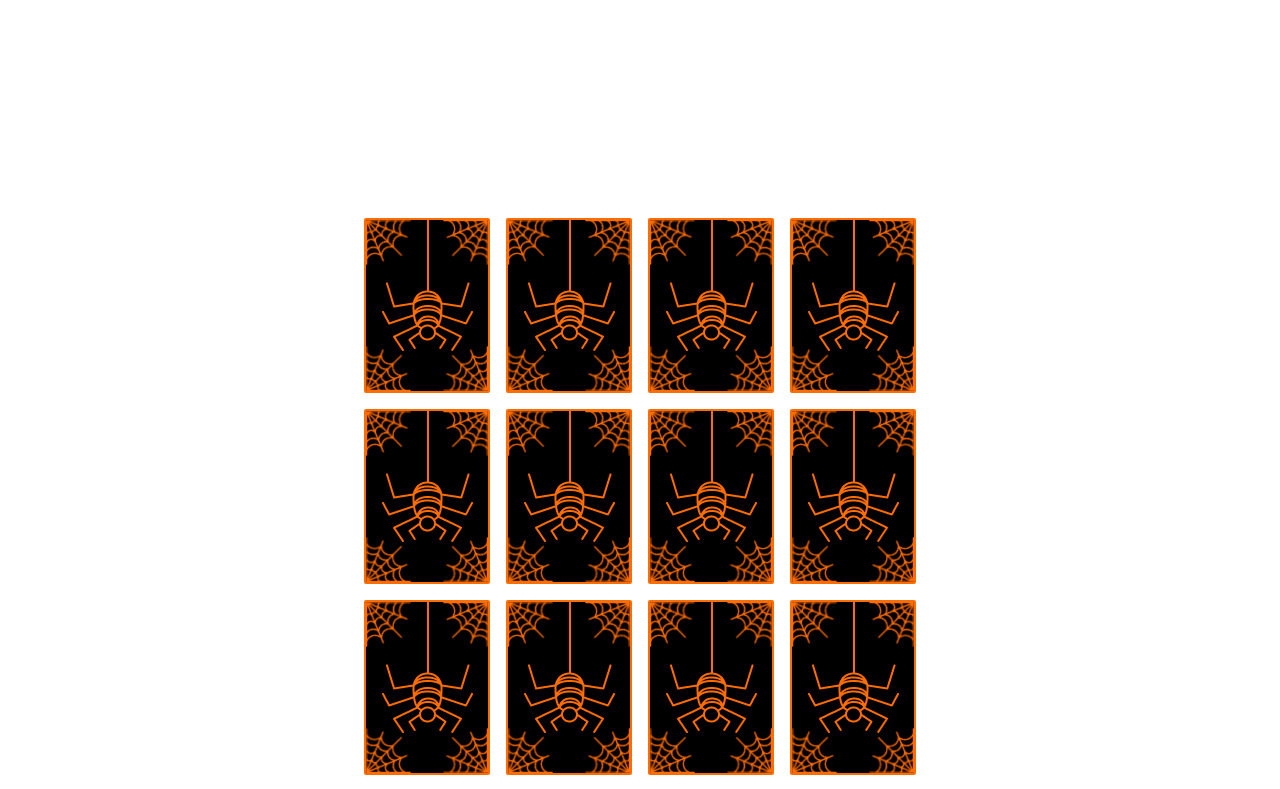
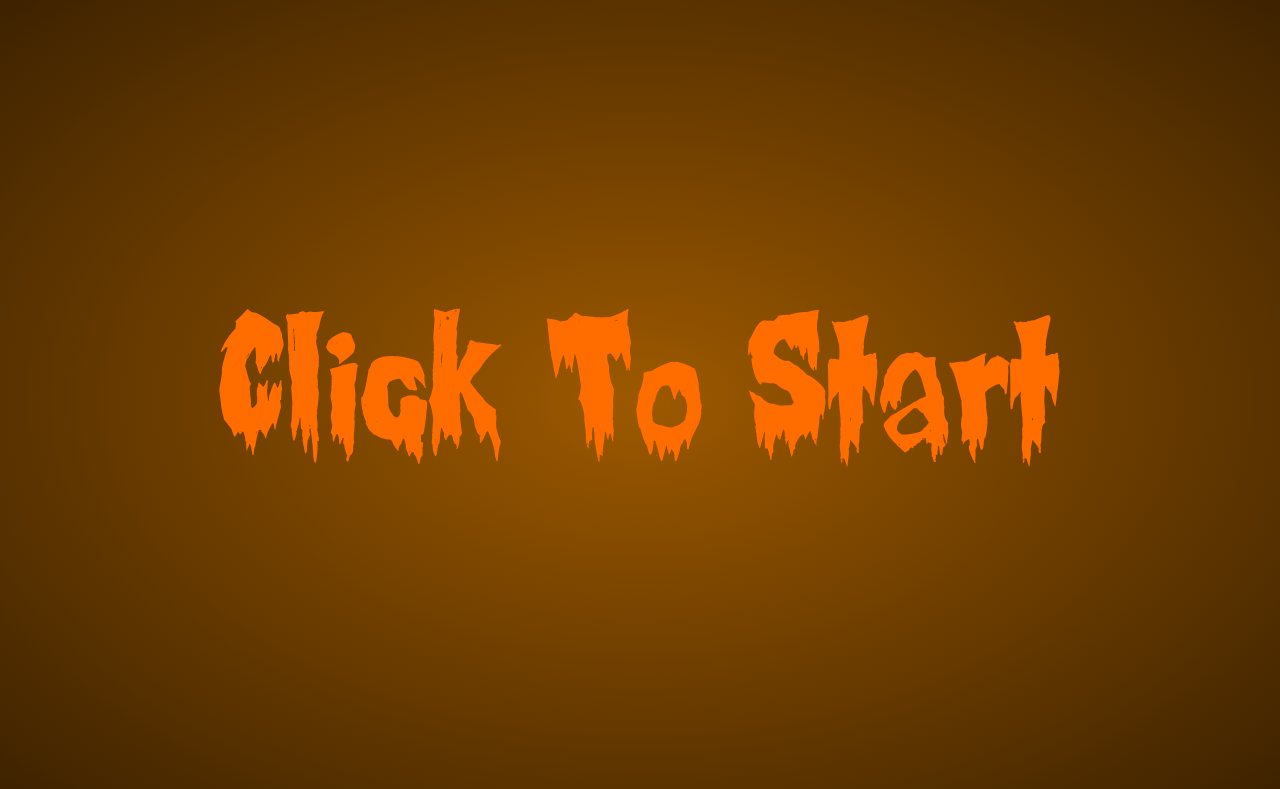
Before and after one commit to KashifKhn/Memory_Game_React, a React (Vite) app: page / in a window 1280 px wide. Shown: the top 789 px of the page. Built offline with nearby package versions, Linux system fonts and the light colour scheme.

Commit message:
adding flips count matchCount and time

```diff
--- a/src/App.jsx
+++ b/src/App.jsx
@@ -1,10 +1,47 @@
-import React from 'react'
+import React, { useEffect, useState } from 'react'
 import CardList from './components/CardList'
 
 const App = () => {
+  const [flipCount, setFlipCount] = useState(0);
+  const [matchedCount, setMatchedCount] = useState(0);
+  const [time, setTime] = useState(100);
+  const [gameStart, setGameStart] = useState(false);
+  const [gameOver, setGameOver] = useState(false);
+
+  useEffect(() => {
+    if(gameOver) return;
+    if(time === 0) setGameOver(true);
+    const interval = setInterval(() => {
+      setTime(time => time - 1);
+    }, 1000);
+    return () => clearInterval(interval);
+  }, []);
+
+  if(!gameStart)
+    return (
+      <div className='w-full flex flex-col items-center justify-center gap-4 min-h-screen overflow-hidden'>
+        <button
+          className='text-[10em] font-Creepy text-orange-dark self-center'
+          onClick={() => setGameStart(true)}
+        >
+          Click To Start
+        </button>
+      </div>
+    );
+
   return (
-    <div className='App flex items-center justify-center h-screen my-48'>
-      <CardList />
+    <div className='w-full flex flex-col items-center justify-center gap-4 mt-8'>
+      <h1 className='text-[6em] font-Creepy text-orange-dark '>Mix-OR-Match</h1>
+      <div className='flex gap-8'>
+        <h2 className='text-[4em] font-Lunacy text-orange-light '>Time: {time}</h2>
+        <h2 className='text-[4em] font-Lunacy text-orange-light '>Flips: {flipCount}</h2>
+        <h2 className='text-[4em] font-Lunacy text-orange-light '>Matches: {matchedCount}</h2>
+      </div>
+      <CardList
+        setFlipCount={setFlipCount}
+        setMatchedCount={setMatchedCount}
+        gameOver={gameOver}
+       />
     </div>
   )
 }
--- a/src/components/Card.jsx
+++ b/src/components/Card.jsx
@@ -14,6 +14,7 @@ const Card = (props) => {
     return (
         <div
             className={`
+                card
                 relative w-[126px] h-[175px] flex items-center rounded-sm
                 ${isFlipped ? 'border-orange-light' : "border-orange-dark"}
                 border-2 justify-center
--- a/src/components/CardList.jsx
+++ b/src/components/CardList.jsx
@@ -2,14 +2,12 @@ import React, { useState } from 'react'
 import Card from './Card'
 import shuffleArray from '../Constant'
 
-const CardList = () => {
+const CardList = (props) => {
   const [cards, setCards] = useState(shuffleArray);
   const [flippedCards, setFlippedCards] = useState([]);
 
-  console.log("Card",cards);
-  console.log("flippedCards",flippedCards);
-
   const handleCardClick = (id) => {
+    props.setFlipCount(oldCount => oldCount + 1);
     if (flippedCards.length === 0) {
       const updatedCards = cards.map((card) =>
         card.id === id ? { ...card, flipped: true } : card
@@ -29,8 +27,7 @@ const CardList = () => {
       const secondCard = cards.find((card) => card.id === id);
 
       if (firstCard.value === secondCard.value) {
-        console.log("matched");
-
+        props.setMatchedCount(oldCount => oldCount + 1);
         const matchedCards = cards.map((card) =>
           card.id === firstCardId || card.id === id
             ? { ...card, flipped: true, matched: true }
@@ -48,7 +45,7 @@ const CardList = () => {
           );
           setCards(unFlippedCards);
           setFlippedCards([]);
-        }, 1000);
+        }, 700);
       }
     }
   };
--- a/src/index.css
+++ b/src/index.css
@@ -6,20 +6,27 @@
 @font-face {
     font-family: "Creepy";
     src: url("assets/Fonts/Creepy.woff") format("woff"),
-         url("assets/Fonts/Creepy.woff2") format("woff2");
+        url("assets/Fonts/Creepy.woff2") format("woff2");
 }
 
 @font-face {
     font-family: "Lunacy";
     src: url("assets/Fonts/Lunacy.woff") format("woff"),
-         url("assets/Fonts/Lunacy.woff2") format("woff2");
+        url("assets/Fonts/Lunacy.woff2") format("woff2");
 }
 
 html {
     cursor: url(./assets/Cursors/Ghost.cur), auto;
 }
 
-.App {
-    perspective: 500px;
+body {
+    background: radial-gradient(#9D5900, #3D2200);
+}
 
+button:hover {
+    cursor: url(./assets/Cursors/GhostHover.cur), auto;
 }
+
+.card:hover {
+    cursor: url(./assets/Cursors/GhostHover.cur), auto;
+}
```
